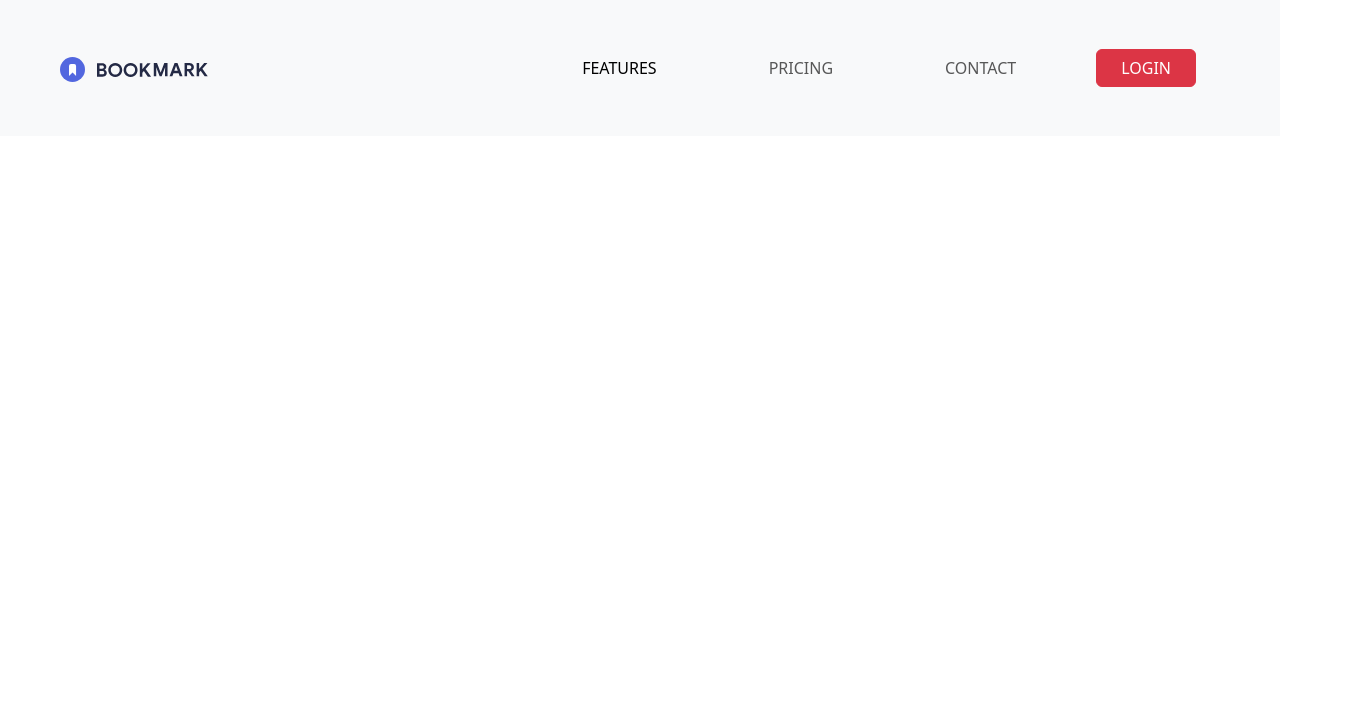
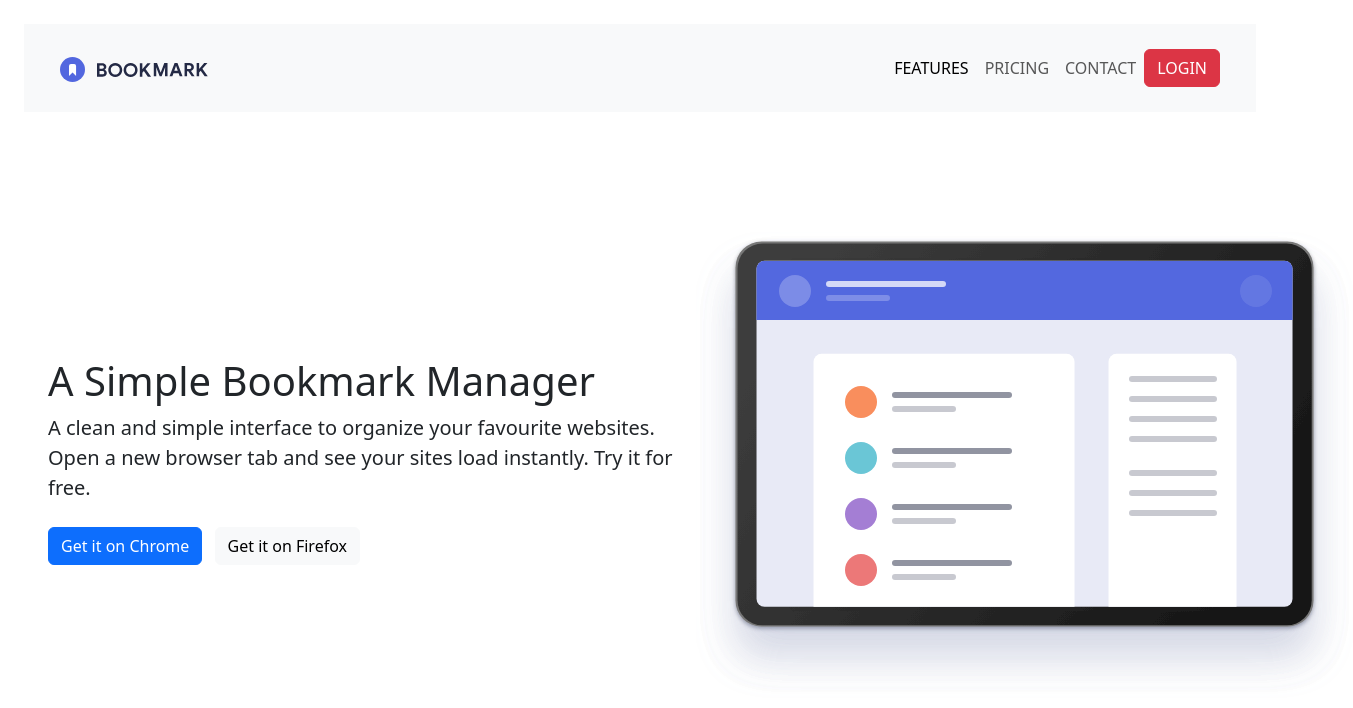
Before and after one commit to tutto-beep-bot/ResponsiveWebsite-Sprint1.2, a website: page index.html in a window 1280 px wide. Shown: the whole page, 1353 px wide, since content can reach past the window. Drawn offline with nearby package versions, Linux system fonts and the light colour scheme.

Commit message:
Grid añadido a la primeira pagina

```diff
--- a/index.html
+++ b/index.html
@@ -7,7 +7,8 @@
     <title>Bookmark Manager</title>
 </head>
 <body>
-    <nav class="navbar navbar-expand-sm navbar-light bg-light px-5 py-5">
+    <!-- navbar -->
+    <nav class="navbar navbar-expand-sm navbar-light bg-light p-4 m-4">
         <div class="container-fluid">
           <a class="navbar-brand" href="#">
             <img src="Imagenes/logo-bookmark.svg" alt="bookmark logo">
@@ -18,21 +19,40 @@
           <div class="collapse navbar-collapse" id="navbarNav">
             <ul class="navbar-nav ms-auto fs-6 align-items-center">
               <li class="nav-item">
-                <a class="nav-link active mx-5" aria-current="page" href="#">FEATURES</a>
+                <a class="nav-link active" aria-current="page" href="#">FEATURES</a>
               </li>
               <li class="nav-item">
-                <a class="nav-link mx-5" href="#">PRICING</a>
+                <a class="nav-link" href="#">PRICING</a>
               </li>
               <li class="nav-item">
-                <a class="nav-link mx-5" href="#">CONTACT</a>
+                <a class="nav-link" href="#">CONTACT</a>
               </li>
               <li class="nav-item">
-                <button type="button" class="btn btn-danger mx-4 px-4">LOGIN</button>
+                <button type="button" class="btn btn-danger">LOGIN</button>
               </li>
             </ul>
           </div>
         </div>
       </nav>
 
+      <!-- GRID content -->
+    <div class="row">
+      <div class="container mt-5 pt-5">
+        <div class="row align-items-center g-3">
+          <div class="col-6 text-center text-md-start">
+            <h1>A Simple Bookmark Manager</h1>
+            <p class="lead">A clean and simple interface to organize your favourite websites. Open a new browser tab and see your sites load instantly. Try it for free.</p>
+            <div>
+                <button type="button" class="btn btn-primary">Get it on Chrome</button>
+                <button type="button" class="btn btn-light m-2">Get it on Firefox</button>
+            </div>
+          </div>
+          <div class="col-6 text-center align-items-center ">
+            <img src="Imagenes/illustration-hero.svg" alt="bookmark illustration">
+          </div>
+    </div>
+        <!-- </div> -->
+      </div>
+      <script src="node_modules/bootstrap/dist/js/bootstrap.min.js"></script>
 </body>
 </html>
--- a/scss/styles.scss
+++ b/scss/styles.scss
@@ -1,5 +1,25 @@
 @use "../node_modules/bootstrap/scss/bootstrap";
 
-.navbar-nav{
-    font-size: 10px !important;
+$main-color: #5265E1;
+$secondary-color: #FA5959;
+
+$theme-colors: (
+  "primary": $main-color,
+  "danger": $secondary-color
+);
+
+.container img {
+    max-width: 100%;
+    height: auto;
 }
+
+.container {
+    margin-left: 3rem;
+}
+
+.col-6 img {
+    max-width: 120%;
+    height: auto;
+    display: block;
+    margin: 0 auto;
+}
```
Also changed, not shown: css/styles.css, scss/styles.css, 3 other files.
